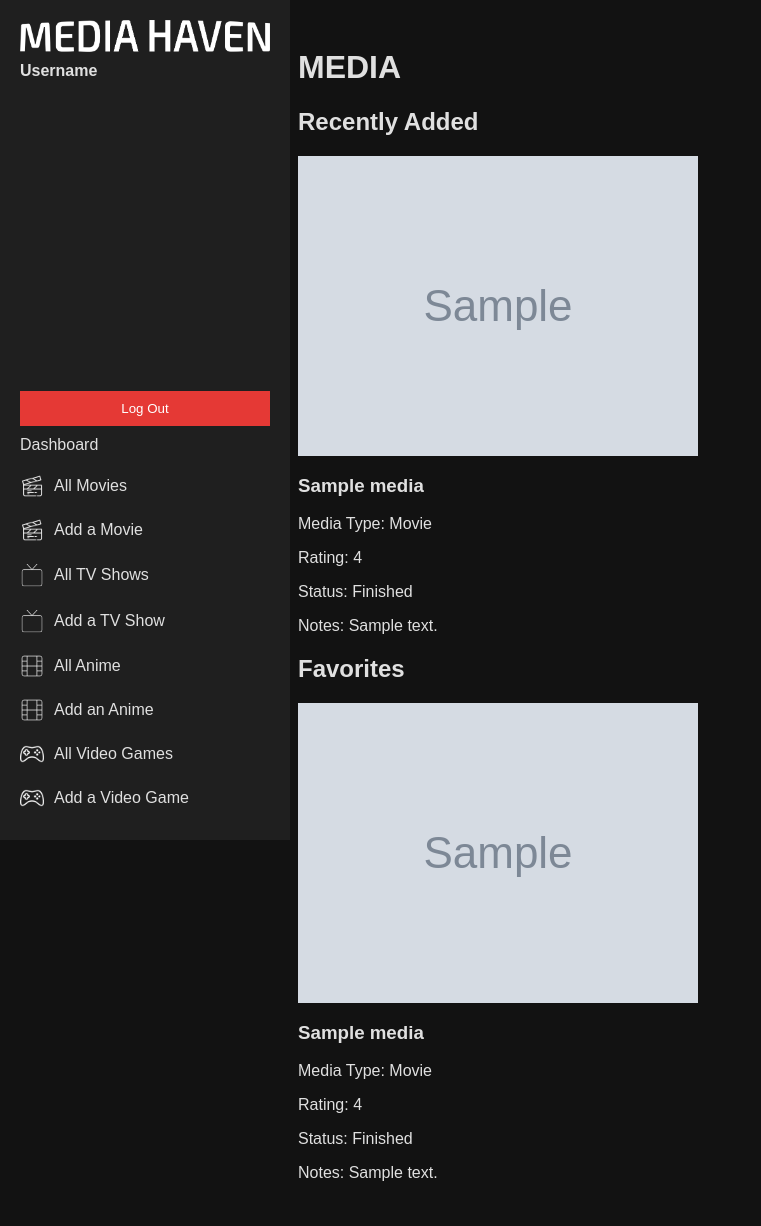
After one commit to Lucas-Sloan/media-haven, a Django app: template main_app/templates/dashboard.html in a window 1280 px wide. The commit adds this page. Shown: the whole page, without its empty margins (0-761 px from the left). Run offline with Django 5.2, Linux system fonts and the light colour scheme; the template is opened without the code that fills it: values that come from a table or form of the project are taken from there, others are empty; tables that the repository leaves empty hold one stand-in row (values such as "Sample post"); grey boxes marked "Sample" are stand-in pictures; parts of the project's set-up code (start-up, migrations or seed data) failed here and were passed over.

Commit message:
Added Dashboard and decouple setting

```diff
--- a/main_app/templates/base.html
+++ b/main_app/templates/base.html
@@ -15,7 +15,7 @@
 
       <p>Username</p>
       <button class="logout">Log Out</button>
-
+      <a href="{% url 'dashboard' %}">Dashboard</a>
       <!-- Movies -->
       <a href="{% url 'media_filtered' 'movie' %}">
         <img src="{% static 'images/movie_icon.png' %}" alt="All Movies Icon" />
--- /dev/null
+++ b/main_app/templates/dashboard.html
@@ -0,0 +1,63 @@
+{% extends 'base.html' %}
+
+{% block title %}Media Dashboard{% endblock %}
+
+{% block content %}
+    <div class="dashboard">
+        <h1>MEDIA</h1>
+
+        <!-- Recently Added Section -->
+        <div class="section">
+            <h2>Recently Added</h2>
+            <div class="media-grid">
+                {% for media in recently_added %}
+                <div class="media-card">
+                    <img src="{{ media.image_url }}" alt="{{ media.title }} cover" class="media-image">
+                    <div class="media-info">
+                        <h3>{{ media.title }}</h3>
+                        <p>Media Type:
+                            {% if media.media_type == 'movie' %}Movie
+                            {% elif media.media_type == 'tv_show' %}TV Show
+                            {% elif media.media_type == 'anime' %}Anime
+                            {% elif media.media_type == 'game' %}Video Game
+                            {% endif %}
+                        </p>
+                        <p>Rating: {{ media.rating }}</p>
+                        <p>Status: {{ media.get_status_display }}</p>
+                        <p>Notes: {{ media.notes|default:"Optional" }}</p>
+                    </div>
+                </div>
+                {% empty %}
+                <p>No recently added media found.</p>
+                {% endfor %}
+            </div>
+        </div>
+
+        <!-- Favorites Section -->
+        <div class="section">
+            <h2>Favorites</h2>
+            <div class="media-grid">
+                {% for media in favorites %}
+                <div class="media-card">
+                    <img src="{{ media.image_url }}" alt="{{ media.title }} cover" class="media-image">
+                    <div class="media-info">
+                        <h3>{{ media.title }}</h3>
+                        <p>Media Type:
+                            {% if media.media_type == 'movie' %}Movie
+                            {% elif media.media_type == 'tv_show' %}TV Show
+                            {% elif media.media_type == 'anime' %}Anime
+                            {% elif media.media_type == 'game' %}Video Game
+                            {% endif %}
+                        </p>
+                        <p>Rating: {{ media.rating }}</p>
+                        <p>Status: {{ media.get_status_display }}</p>
+                        <p>Notes: {{ media.notes|default:"Optional" }}</p>
+                    </div>
+                </div>
+                {% empty %}
+                <p>No favorite media found.</p>
+                {% endfor %}
+            </div>
+        </div>
+    </div>
+{% endblock %}
--- a/main_app/urls.py
+++ b/main_app/urls.py
@@ -4,6 +4,8 @@ from . import views
 urlpatterns = [
 
     path('', views.home, name='home'),
+
+    path('dashboard/', views.dashboard, name='dashboard'),
 
     path('media/', views.media_index, name='media_index'),
 
--- a/mediahaven/settings.py
+++ b/mediahaven/settings.py
@@ -11,7 +11,7 @@ https://docs.djangoproject.com/en/5.1/ref/settings/
 """
 
 from pathlib import Path
-from decouple import config
+from decouple import config # type: ignore
 
 # Build paths inside the project like this: BASE_DIR / 'subdir'.
 BASE_DIR = Path(__file__).resolve().parent.parent
```
